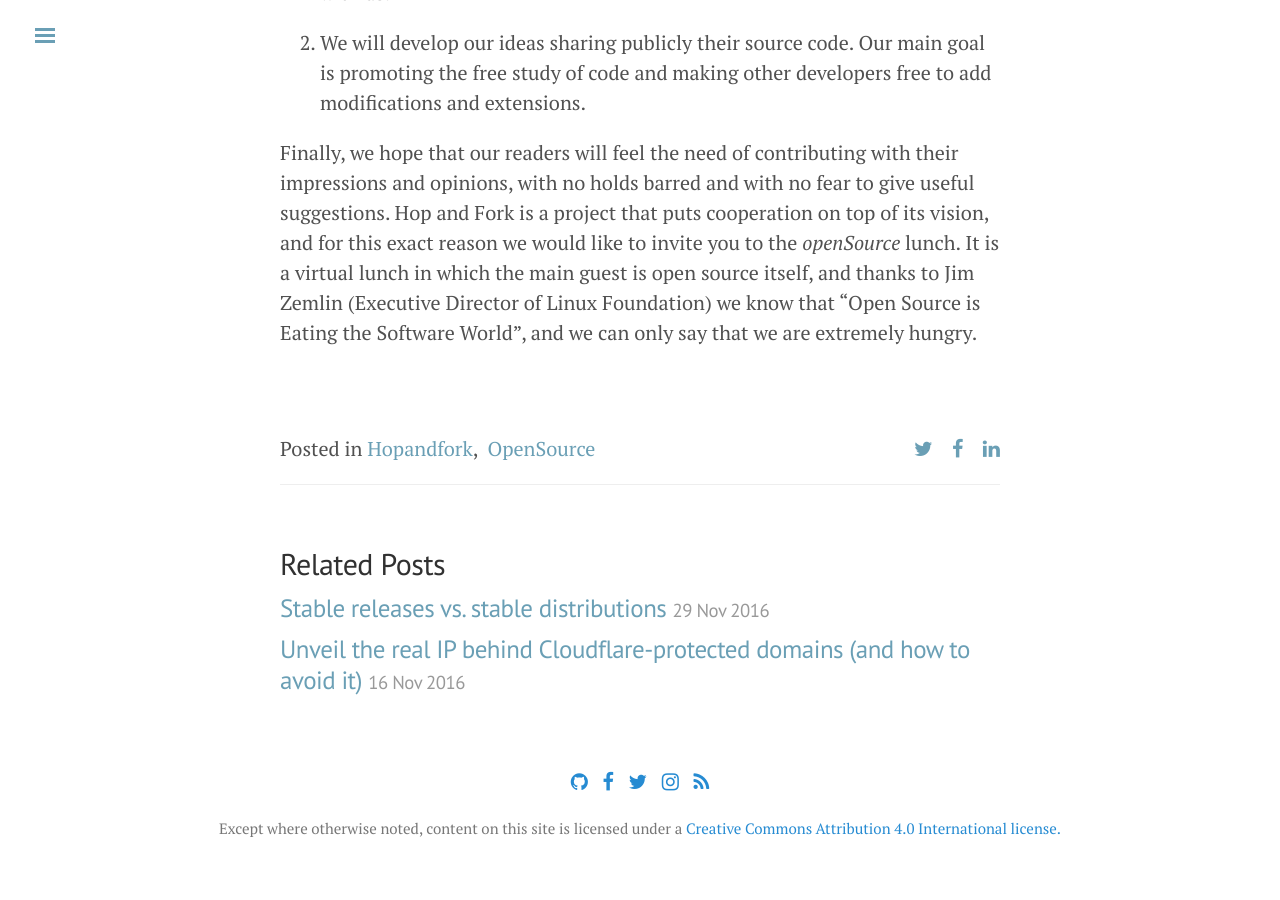
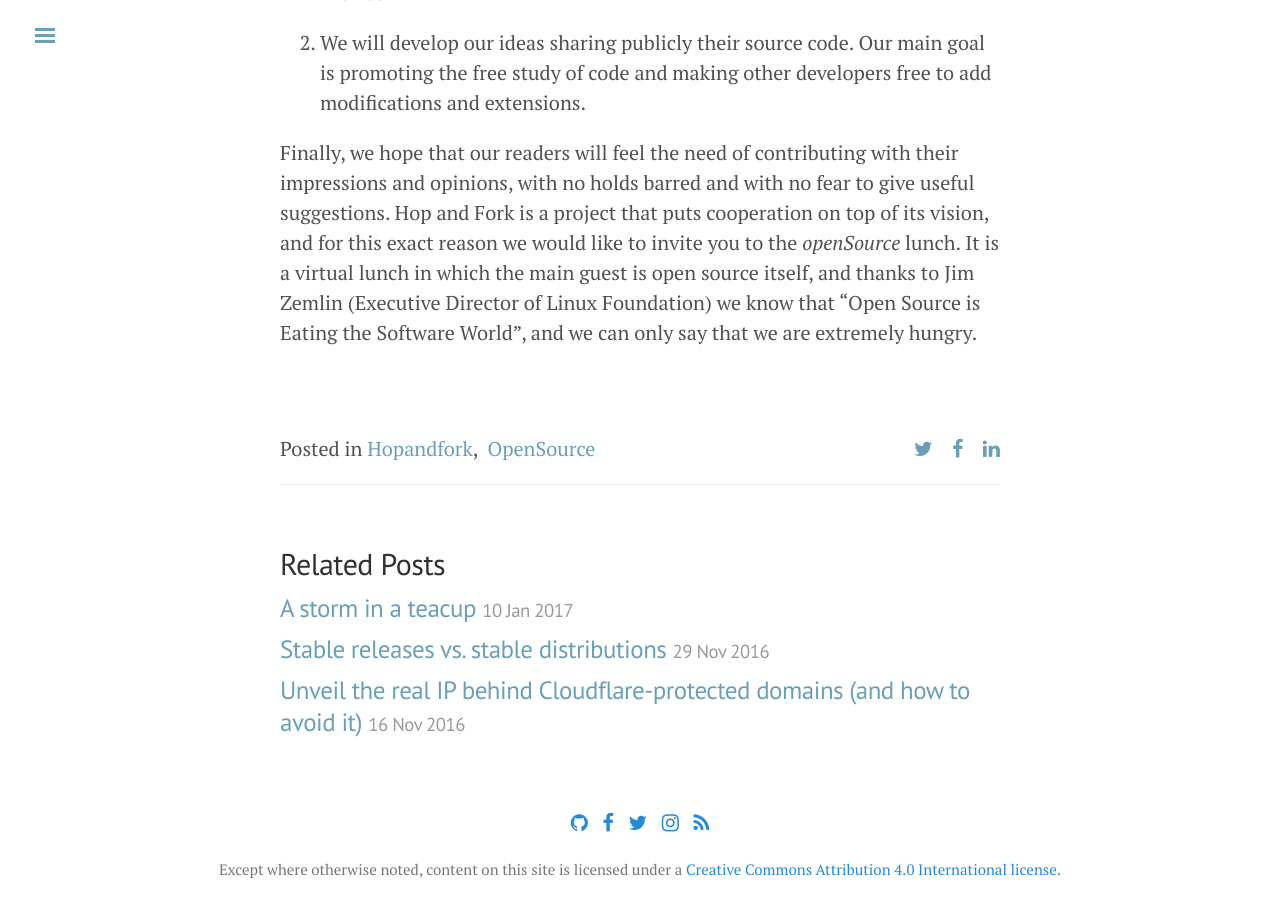
Before and after one commit to hopandfork/hopandfork.github.io, a Jekyll site: the page built from _posts/2016-11-11-post-zero.md, in a window 1280 px wide and 900 px high, scrolled down 994 px. Built offline with Jekyll 4.4.1, drawn with Linux system fonts in a browser that asks for light colours; nearby versions of some CDN libraries; comment, search, counter and statistics services are not loaded; before the commit the page ends 1853 px from its top, so only the background shows below that.

Commit message:
Makes teacup-storm post public

```diff
--- a/_data/projects.yml
+++ b/_data/projects.yml
@@ -3,7 +3,7 @@
     github: https://github.com/hopandfork/teacup-storm
     started: "December, 2016"
     description: 'Apache Storm deploy on EC2 made easy.'
-    postUrl: 'a'
+    postUrl: "/2017/01/10/teacup-storm.html"
 
 vm-palm-tree:
     title: "vm-palm-tree"
```
Also changed, not shown: _posts/2017-01-10-teacup-storm.md (renamed from _drafts/teacup-storm.md).
